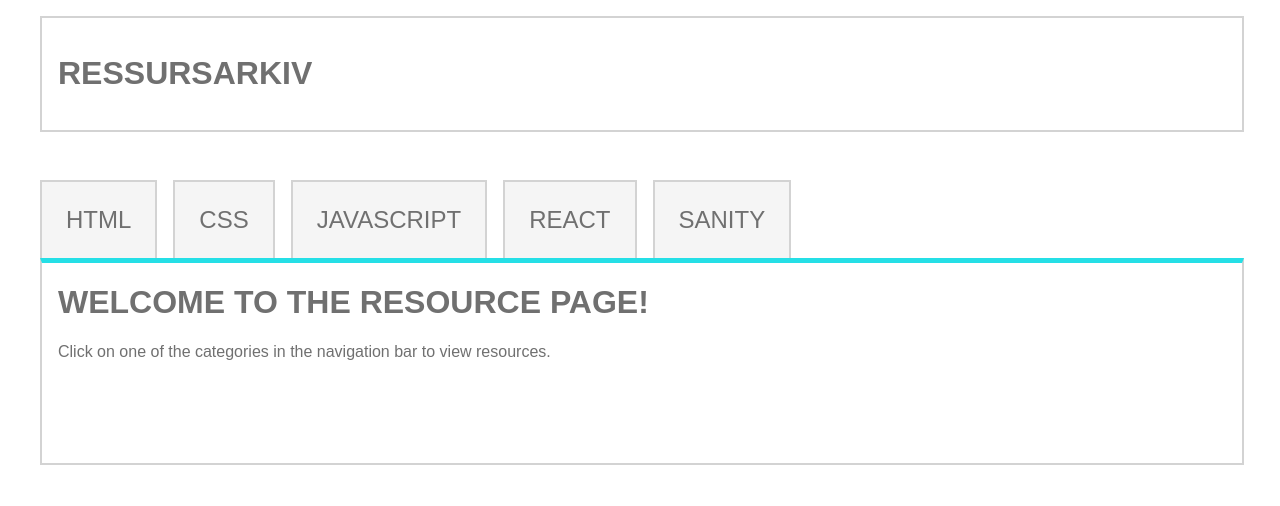
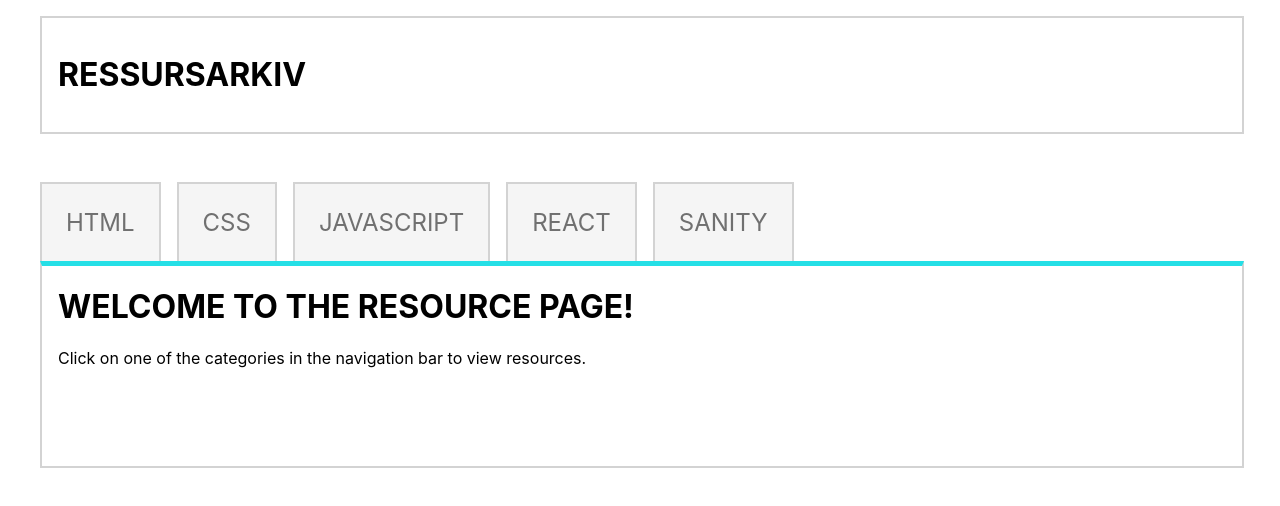
Before and after one commit to Grunkk/uin23ak3_resourceapp_gruppe20, a React (Create React App) app: page / in a window 1280 px wide. Shown: the top 506 px of the page. Built offline with nearby package versions, Linux system fonts and the light colour scheme.

Commit message:
Update main.css

```diff
--- a/src/css/main.css
+++ b/src/css/main.css
@@ -1,4 +1,4 @@
-body {
+wbody {
   font-family: sans-serif;
   color: #707070;
   margin-top: 0;
```
